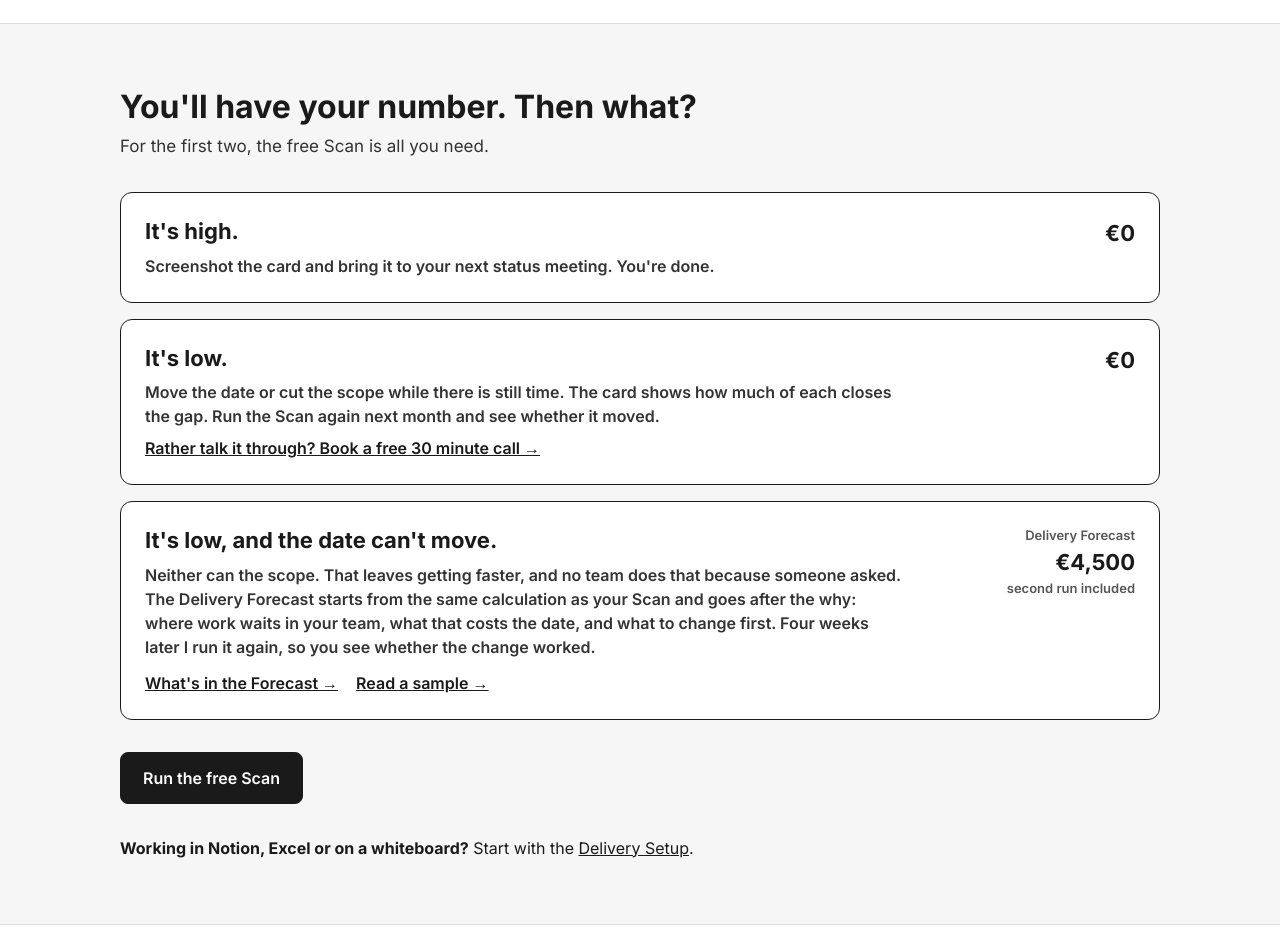
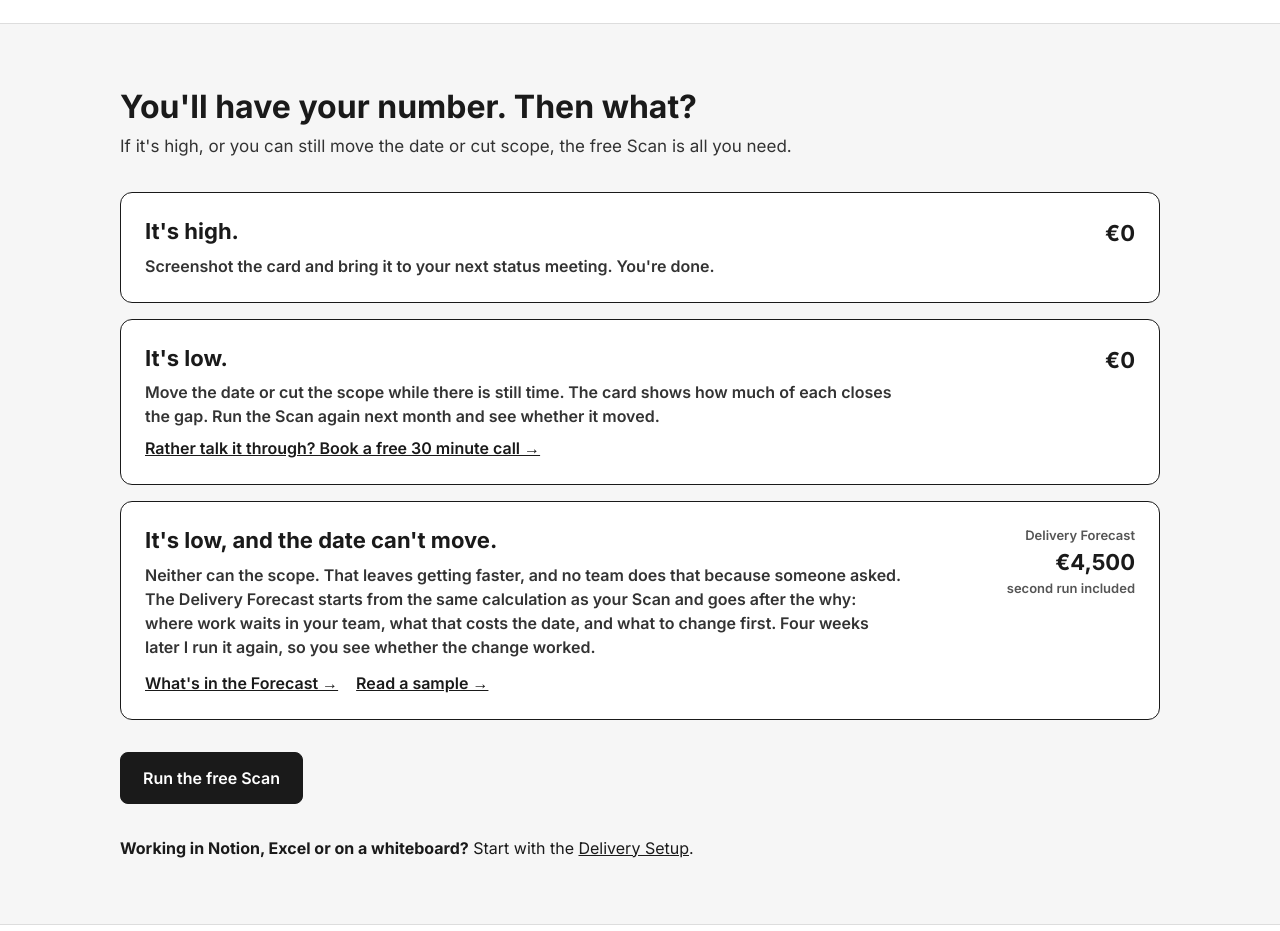
Before and after one commit to BluePhoenix91/bart-sketches, a plain HTML site: page index.html in a window 1280 px wide. Shown: the part 1700-2631 px from the top of the page. Drawn offline with Linux system fonts and the light colour scheme.

Commit message:
Homepage: name the outcomes instead of 'the first two'
The line above the three outcome cards pointed at them by position before
the reader had seen them. It now says when the free Scan is enough.

Co-Authored-By: Claude Fable 5.2 <noreply@anthropic.com>
Claude-Session: https://claude.ai/code/session_01D15Evm1xrAVtTRDPcbBjX6

```diff
--- a/index.html
+++ b/index.html
@@ -318,7 +318,7 @@
 <section class="band"><div class="wrap" style="gap:32px">
 <div class="col tight">
 <h2>You'll have your number. Then what?</h2>
-<p style="font-size:17px">For the first two, the free Scan is all you need.</p>
+<p style="font-size:17px">If it's high, or you can still move the date or cut scope, the free Scan is all you need.</p>
 </div>
 <div class="col" style="gap:16px">
 <article class="card strong outcome">
```
